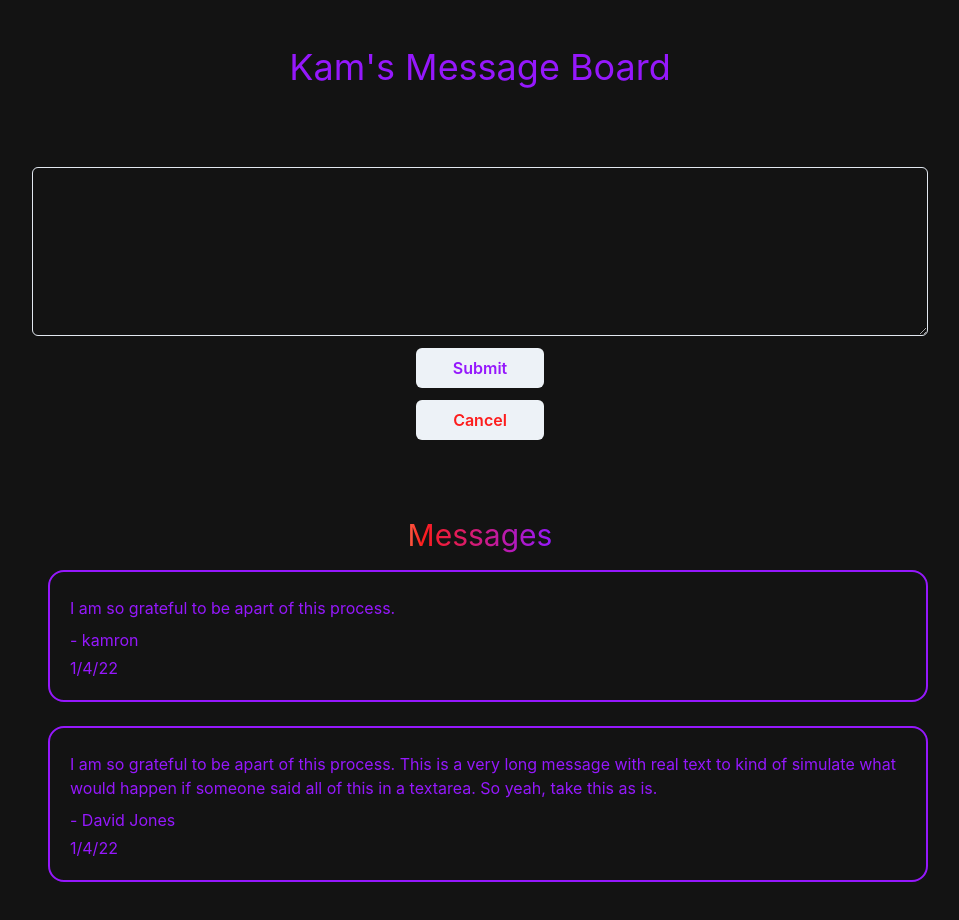
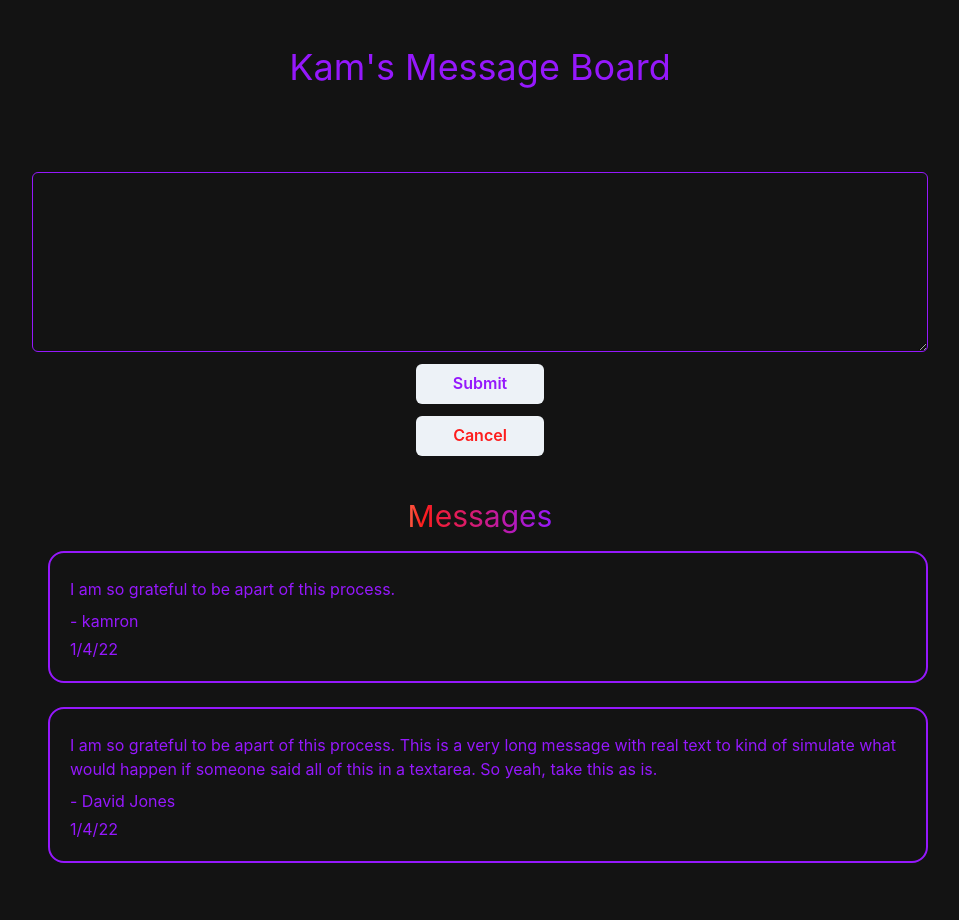
Before and after one commit to BlackDives/message-board-site, a React (Create React App) app: page / in a window 1280 px wide. Both pictures are taken after a click on the button "Create Message". Shown: the top 920 px of the page, without its empty margins (160-1119 px from the left). Built offline with nearby package versions, Linux system fonts and the light colour scheme.

Commit message:
UI fixes

```diff
--- a/src/sections/CreateMessage.js
+++ b/src/sections/CreateMessage.js
@@ -35,14 +35,20 @@ const CreateMessage = () => {
                 </Button>
             )}
             {createMessage && (
+                <form style={{ width: '100%', height: '45%' }}>
                     <Flex
                         flexDirection={'column'}
                         alignItems={'center'}
                         justifyContent={'center'}
                         width={'100%'}
+                        height={'100%'}
+                    >
+                        <Textarea
+                            size={'lg'}
+                            width={'70%'}
                             height={'50%'}
-                >
-                    <Textarea size={'lg'} width={'70%'} height={'50%'} />
+                            borderColor={'textDark'}
+                        />
                         <Button my={3} width={'10%'}>
                             Submit
                         </Button>
@@ -54,12 +60,13 @@ const CreateMessage = () => {
                             Cancel
                         </Button>
                     </Flex>
+                </form>
             )}
             {/** Messages */}
             <Flex
                 flexDirection={'column'}
                 width={'70%'}
-                paddingY={10}
+                paddingY={createMessage ? 0 : 10}
                 alignItems={'center'}
             >
                 <Text
```
Lines whose indentation alone changed are shown as unchanged.
